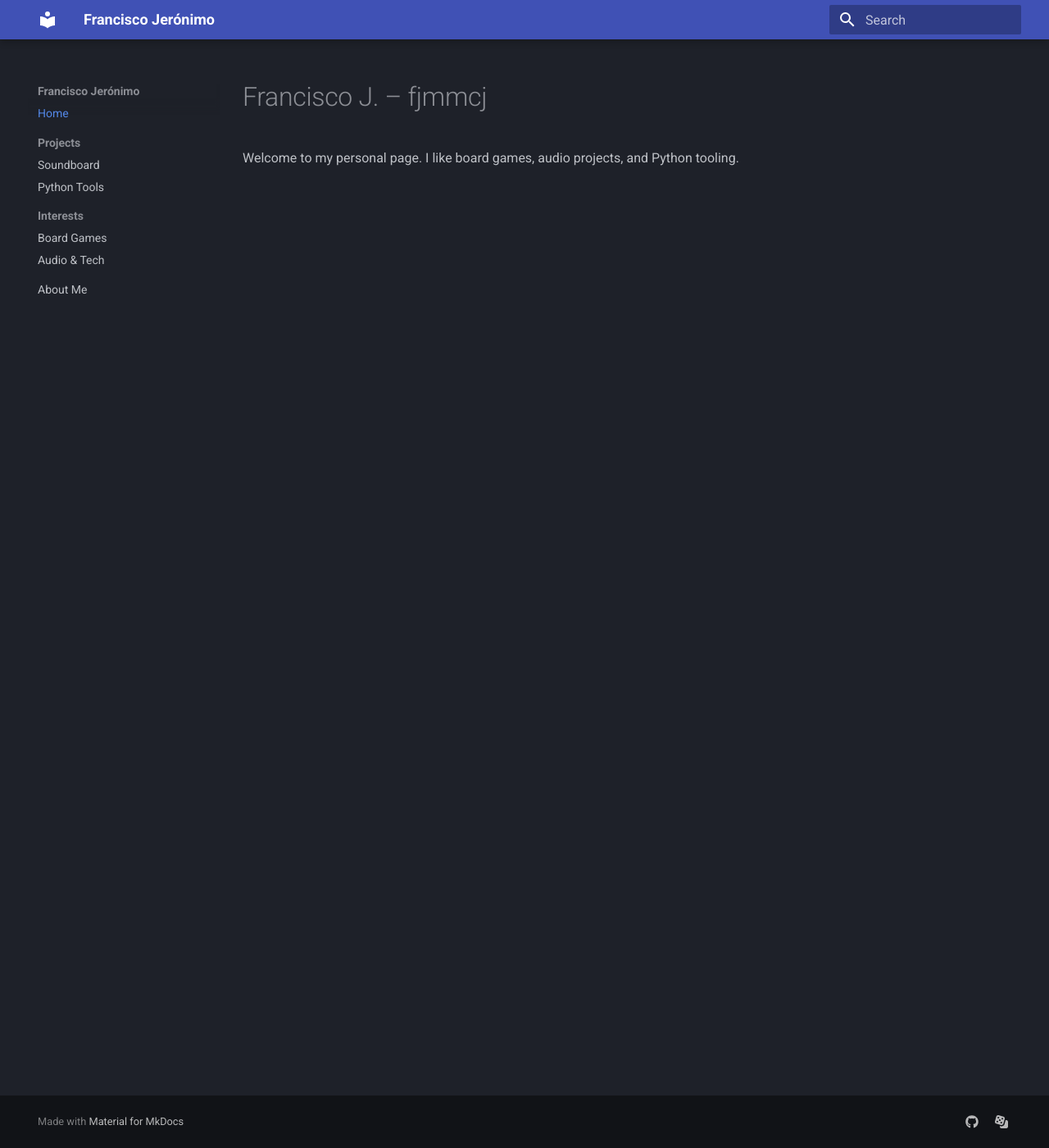
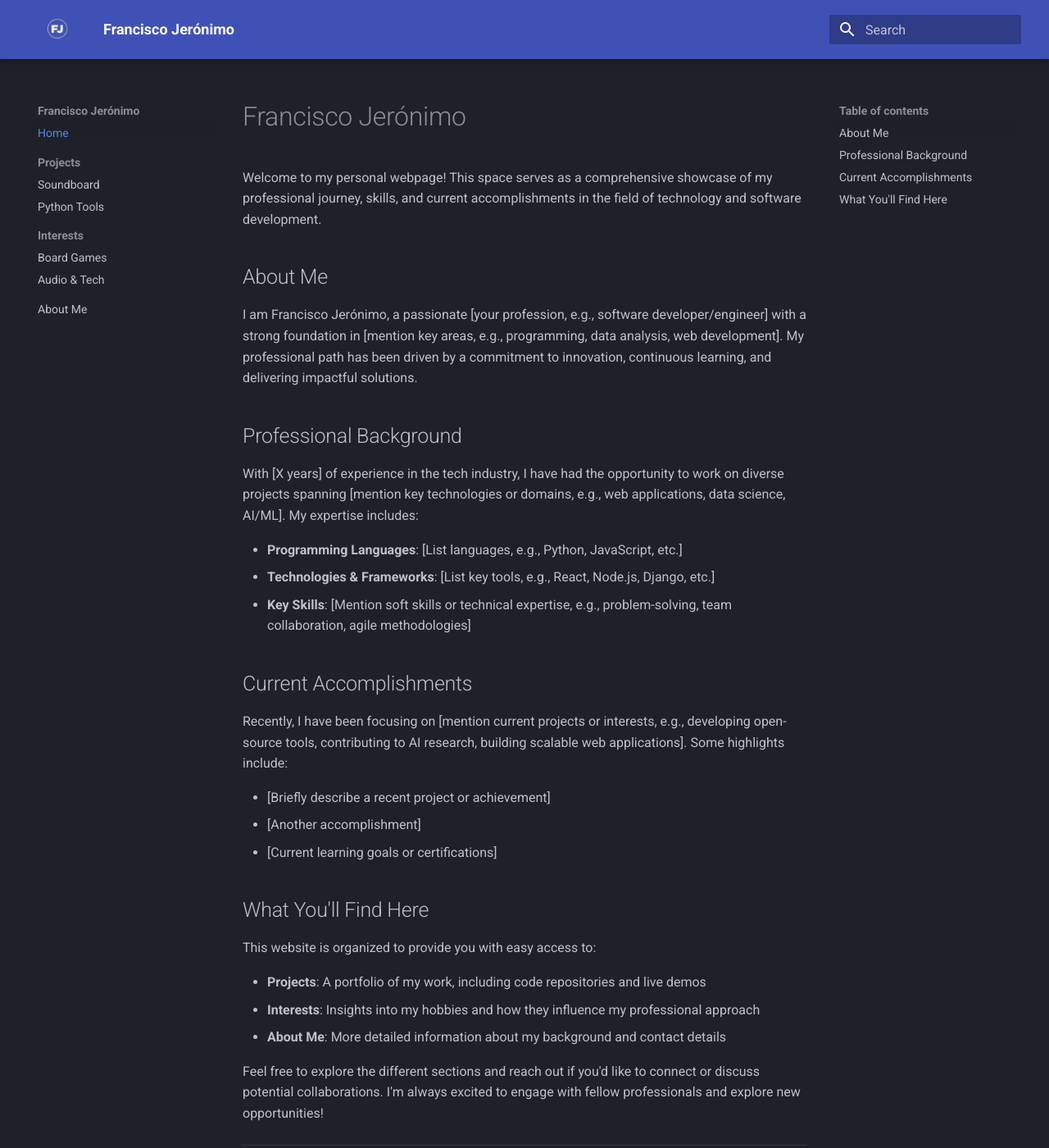
Before and after one commit to franciscojeronimo/fjmmcj-online, an MkDocs documentation site: the page built from docs/index.md, in a window 1280 px wide and 1400 px high. Shown: the whole window at 82% size. Built offline with MkDocs 1.6.1 and Material for MkDocs 9.7.7, drawn with Linux system fonts in a browser that asks for light colours; some of the changed text lies outside the part shown.

Commit message:
Add info + polish

```diff
--- /dev/null
+++ b/docs/assets/stylesheets/extra.css
@@ -0,0 +1,10 @@
+/* Custom styles for larger logo */
+.md-header__button.md-logo img {
+  width: 48px;
+  height: auto;
+}
+
+.md-nav__button.md-logo img {
+  width: 48px;
+  height: auto;
+}
--- a/docs/index.md
+++ b/docs/index.md
@@ -1,3 +1,37 @@
-# Francisco J. – fjmmcj
+# Francisco Jerónimo
 
-Welcome to my personal page. I like board games, audio projects, and Python tooling.
+Welcome to my personal webpage! This space serves as a comprehensive showcase of my professional journey, skills, and current accomplishments in the field of technology and software development.
+
+## About Me
+
+I am Francisco Jerónimo, a passionate [your profession, e.g., software developer/engineer] with a strong foundation in [mention key areas, e.g., programming, data analysis, web development]. My professional path has been driven by a commitment to innovation, continuous learning, and delivering impactful solutions.
+
+## Professional Background
+
+With [X years] of experience in the tech industry, I have had the opportunity to work on diverse projects spanning [mention key technologies or domains, e.g., web applications, data science, AI/ML]. My expertise includes:
+
+- **Programming Languages**: [List languages, e.g., Python, JavaScript, etc.]
+- **Technologies & Frameworks**: [List key tools, e.g., React, Node.js, Django, etc.]
+- **Key Skills**: [Mention soft skills or technical expertise, e.g., problem-solving, team collaboration, agile methodologies]
+
+## Current Accomplishments
+
+Recently, I have been focusing on [mention current projects or interests, e.g., developing open-source tools, contributing to AI research, building scalable web applications]. Some highlights include:
+
+- [Briefly describe a recent project or achievement]
+- [Another accomplishment]
+- [Current learning goals or certifications]
+
+## What You'll Find Here
+
+This website is organized to provide you with easy access to:
+
+- **Projects**: A portfolio of my work, including code repositories and live demos
+- **Interests**: Insights into my hobbies and how they influence my professional approach
+- **About Me**: More detailed information about my background and contact details
+
+Feel free to explore the different sections and reach out if you'd like to connect or discuss potential collaborations. I'm always excited to engage with fellow professionals and explore new opportunities!
+
+---
+
+*Last updated: [Current Date]*
--- a/mkdocs.yml
+++ b/mkdocs.yml
@@ -2,8 +2,15 @@ site_name: Francisco Jerónimo
 site_description: Personal webpage of Francisco — projects, interests, and more.
 site_url: https://franciscojeronimo.github.io/fjmmcj-online/
 
+copyright: "© 2026 Francisco Jerónimo"
+
+extra_css:
+  - assets/stylesheets/extra.css
+
 theme:
   name: material
+  logo: assets/images/log_v1.png
+  favicon: assets/images/favicon_v1.png
   palette:
     scheme: slate
     primary: indigo
@@ -35,6 +42,7 @@ markdown_extensions:
   - attr_list
 
 extra:
+  generator: false
   social:
     - icon: fontawesome/brands/github
       link: https://github.com/franciscojeronimo
```
Also changed, not shown: docs/assets/images/favicon_v1.png (added), docs/assets/images/log_v1.png (added), site/404.html, site/assets/images/favicon_v2.png (added), site/assets/images/icon_three.png (added), site/assets/images/icon_two.png (added), site/assets/stylesheets/extra.css (added), site/index.html, site/search/search_index.json.
